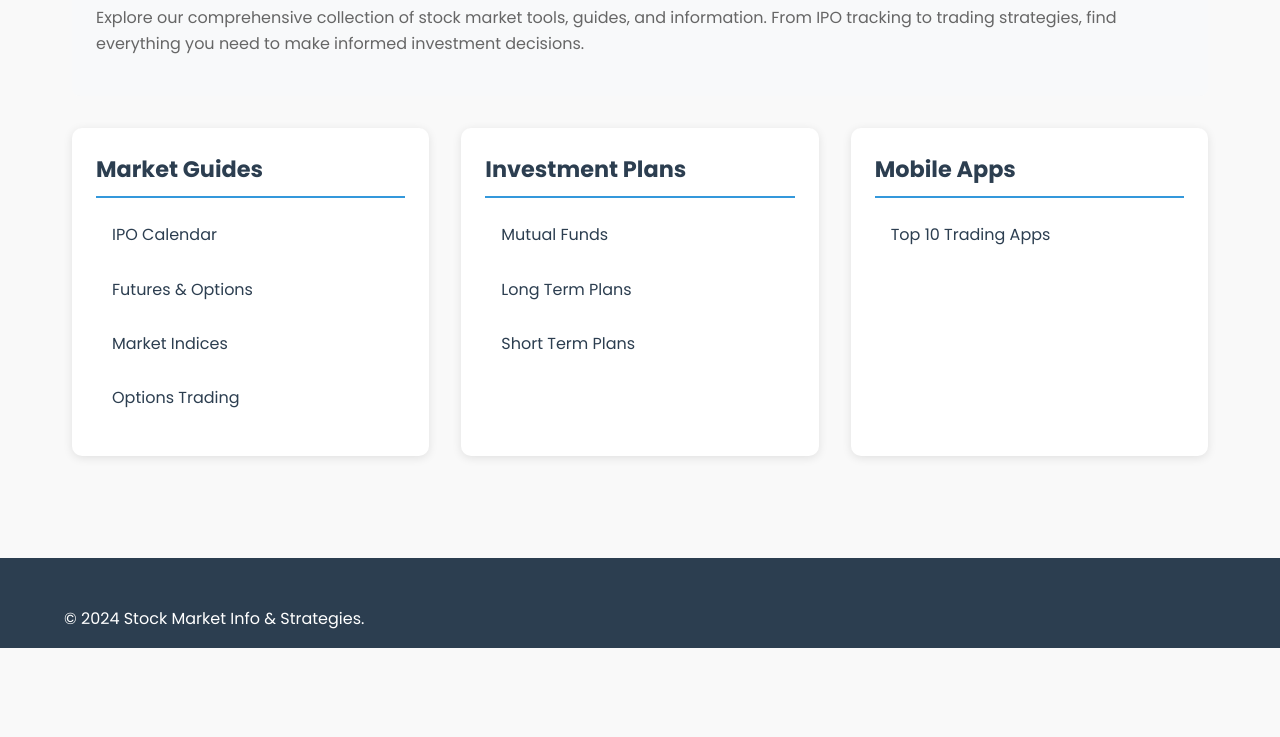
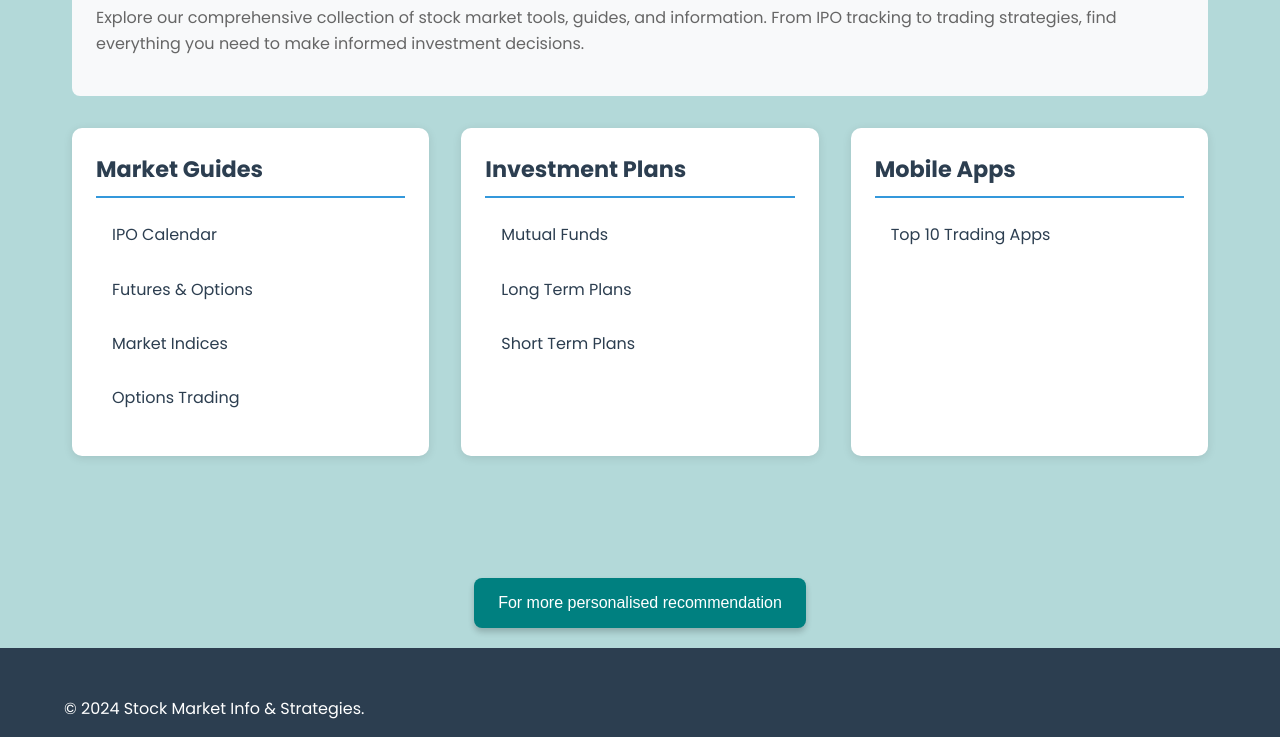
Before and after one commit to TMP-The-Major-Project/Stocks-Info, a plain HTML site: page src/pages/resources.html in a window 1280 px wide. Shown: the part 262-999 px from the top of the page. Before the commit the page ends 910 px from the top, so only its background shows below. Drawn offline with Linux system fonts and the light colour scheme.

Commit message:
upd style

```diff
--- a/src/css/style.css
+++ b/src/css/style.css
@@ -5,10 +5,19 @@
     box-sizing: border-box;
 }
 
+:root {
+    --primary-color: #008080;
+    --primary-light: #20b2aa;
+    --text-color: #333;
+    --background-color: #B3D9D9;
+}
+
 body {
     font-family: 'Poppins', sans-serif;
     line-height: 1.6;
     color: #333;
+    background-color: var(--background-color);
+    min-height: 100vh;
 }
 
 /* Container */
@@ -17,12 +26,14 @@ body {
     margin: 0 auto;
     padding: 2rem;
     margin-top: 80px;
+    background-color: var(--background-color);
 }
 
 /* Page Content */
 .page-content {
     padding-top: 80px;
     min-height: calc(100vh - 80px);
+    background-color: var(--background-color);
 }
 
 /* Navbar styles */
@@ -595,7 +606,7 @@ footer {
 /* Services Section */
 .services {
     padding: 5rem 0;
-    background-color: white;
+    background-color: var(--background-color);
 }
 
 .services h2 {
@@ -702,26 +713,6 @@ footer {
     padding-bottom: 0.5rem;
 }
 
-:root {
-    --primary-color: #008080;
-    --primary-light: #20B2AA;
-    --text-color: #333;
-
-    --background-color: #f9f9f9;
-}
-
-* {
-    margin: 0;
-    padding: 0;
-    box-sizing: border-box;
-}
-
-body {
-    font-family: 'Poppins', sans-serif;
-    background-color: var(--background-color);
-    color: var(--text-color);
-}
-
 /* Navbar */
 .navbar {
     background-color: var(--primary-color);
@@ -743,9 +734,7 @@ body {
     margin-left: 20px;
     text-decoration: none;
     font-weight: 500;
-
 }
-
 
 .nav-links a:hover {
     color: var(--primary-light);
@@ -760,14 +749,11 @@ body {
     min-height: 80vh;
 }
 
-
 .login-container {
     background: #ffffff;
     padding: 2rem;
     border-radius: 12px;
-
     box-shadow: 0 8px 16px rgba(0, 128, 128, 0.2);
-
     width: 100%;
     max-width: 400px;
 }
@@ -776,9 +762,7 @@ body {
     color: var(--primary-color);
     text-align: center;
     margin-bottom: 1.5rem;
-
 }
-
 
 .login-form .form-group {
     margin-bottom: 1rem;
@@ -792,7 +776,6 @@ body {
 }
 
 .login-form input[type="text"],
-
 .login-form input[type="password"] {
     width: 100%;
     padding: 10px;
@@ -826,21 +809,16 @@ body {
     padding: 12px;
     background-color: var(--primary-color);
     color: white;
-
     border: none;
     border-radius: 8px;
-
     font-size: 1rem;
-
     font-weight: 600;
     cursor: pointer;
     transition: background-color 0.3s ease;
 }
 
-
 .login-btn:hover {
     background-color: var(--primary-light);
-
 }
 
 .form-footer {
@@ -850,7 +828,6 @@ body {
 
 .form-footer a {
     color: var(--primary-color);
-
     text-decoration: none;
 }
 
@@ -870,7 +847,6 @@ body {
     flex-wrap: wrap;
     justify-content: space-between;
     gap: 2rem;
-
     max-width: 1200px;
     margin: 0 auto;
 }
@@ -882,9 +858,7 @@ body {
 
 .footer-section ul {
     list-style: none;
-
 }
-
 
 .footer-section ul li {
     margin-bottom: 0.5rem;
@@ -897,7 +871,6 @@ body {
 }
 
 .footer-section ul li a:hover {
-
     color: var(--primary-light);
 }
 
@@ -917,9 +890,7 @@ body {
     padding-top: 1rem;
     border-top: 1px solid var(--primary-light);
     font-size: 0.9rem;
-
 }
-
 
 /* Responsive */
 @media (max-width: 768px) {
--- a/src/pages/resources.html
+++ b/src/pages/resources.html
@@ -102,6 +102,36 @@
                 grid-template-columns: 1fr;
             }
         }
+
+        .button-container {
+            text-align: center;
+            margin-top: 20px;
+            margin-bottom: 20px;
+            justify-content: center;
+            align-items: center;
+        }
+
+        .button-link {
+            display: inline-block;
+            background-color: #008080;
+            color: white;
+            padding: 12px 24px;
+            border: none;
+            border-radius: 8px;
+            font-size: 16px;
+            font-family: "Arial", sans-serif;
+            cursor: pointer;
+            text-decoration: none;
+            transition:
+                background-color 0.3s ease,
+                transform 0.2s ease;
+            box-shadow: 0 4px 6px rgba(0, 0, 0, 0.2);
+        }
+
+        .button-link:hover {
+            background-color: #006666;
+            transform: scale(1.05);
+        }
     </style>
 </head>
 
@@ -186,6 +216,9 @@
             </div>
         </div>
     </main>
+    <div class="button-container">
+        <a href="/pages/personalized.html" target="_blank" class="button-link">For more personalised recommendation</a>
+    </div>
 
     <footer>
         <p>&copy; 2024 Stock Market Info & Strategies.</p>
```
Also changed, not shown: src/index.html (+7 -12 lines), src/pages/personalized.html (line endings or trailing spaces).
